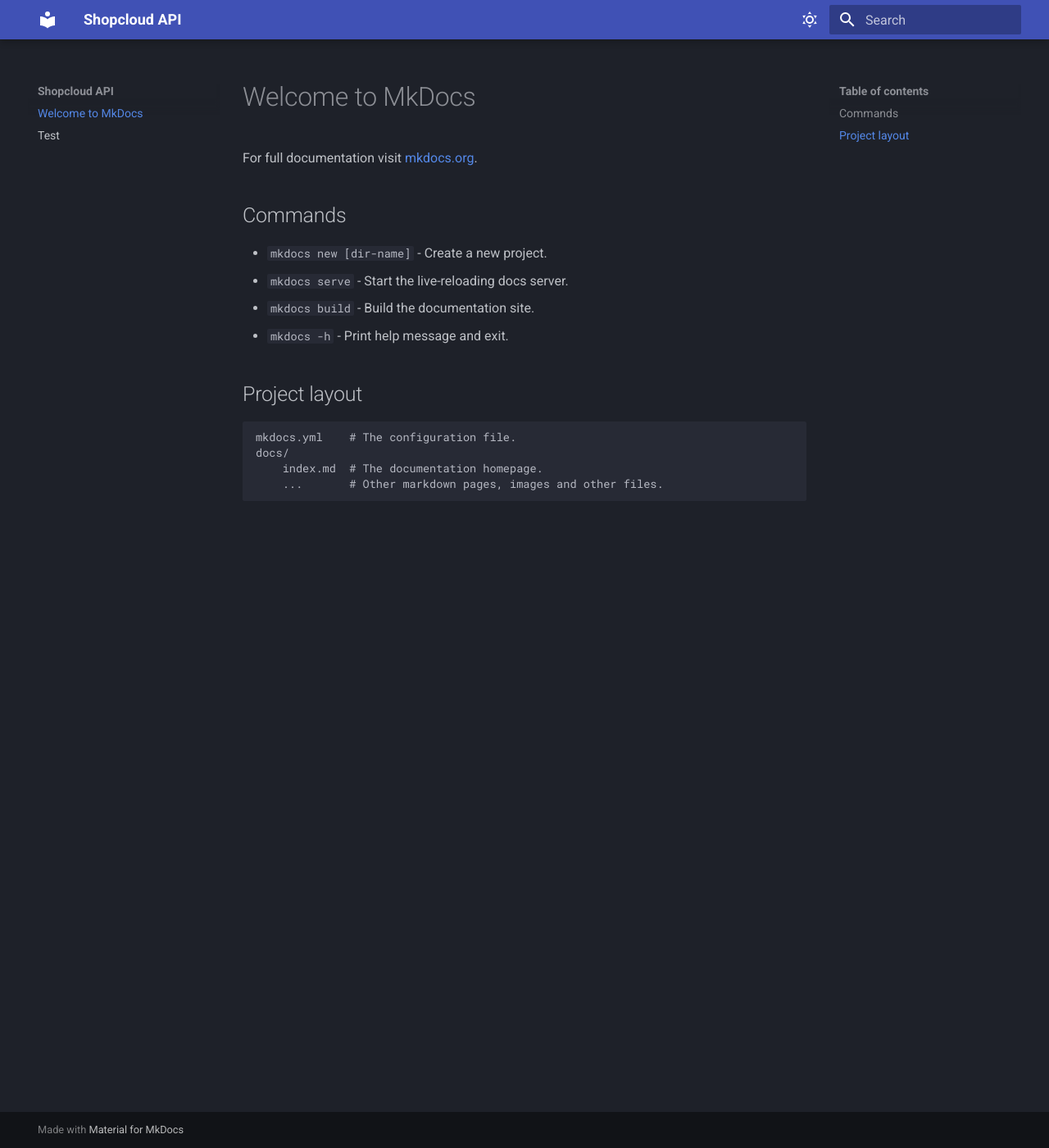
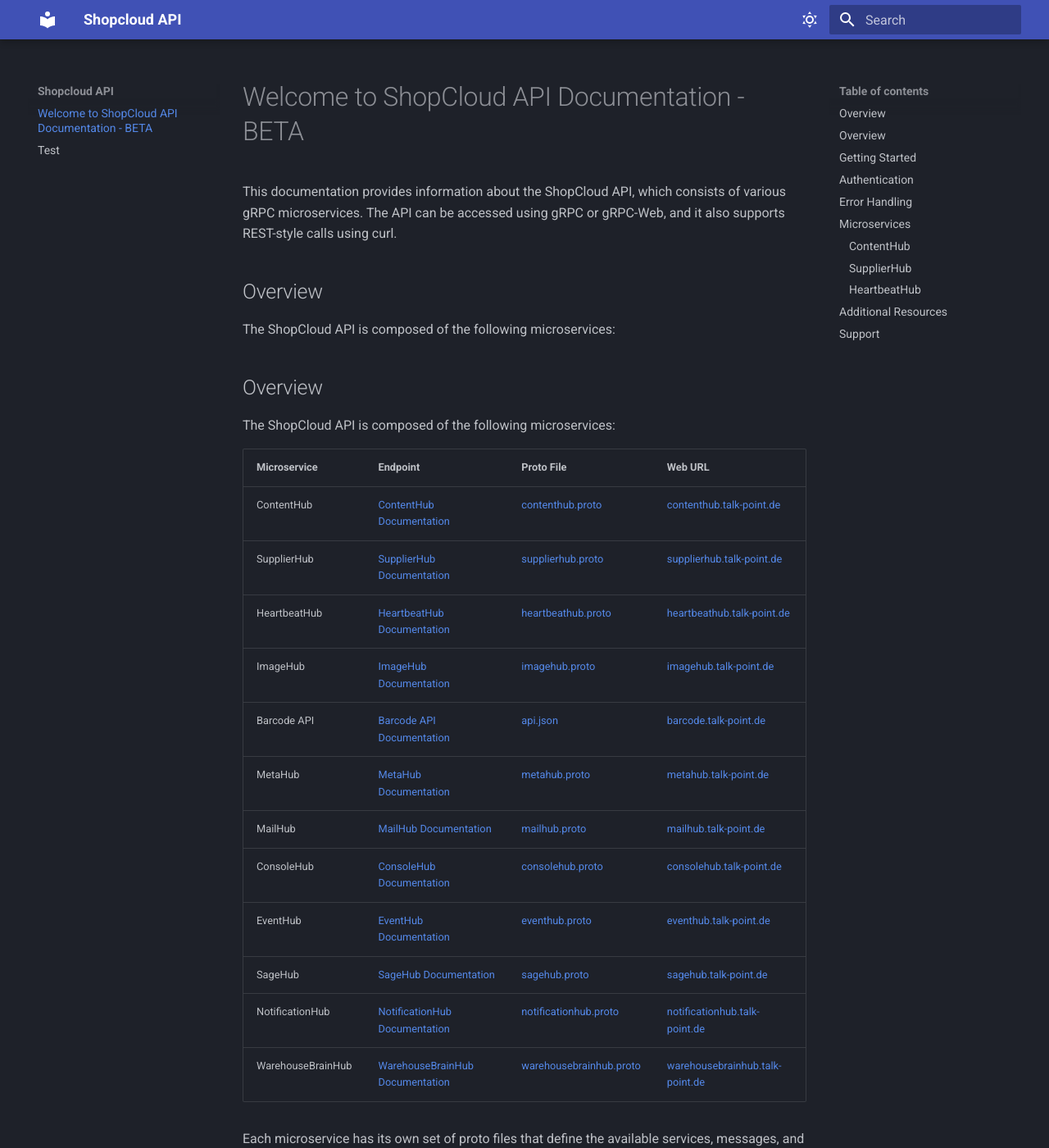
Before and after one commit to Talk-Point/shopcloud, an MkDocs documentation site: the page built from docs/index.md, in a window 1280 px wide and 1400 px high. Shown: the whole window at 82% size. Built offline with MkDocs 1.6.1 and Material for MkDocs 9.7.7, drawn with Linux system fonts in a browser that asks for light colours; some of the changed text lies outside the part shown.

Commit message:
doc: add

```diff
--- a/docs/index.md
+++ b/docs/index.md
@@ -1,17 +1,81 @@
-# Welcome to MkDocs
+# Welcome to ShopCloud API Documentation - BETA
 
-For full documentation visit [mkdocs.org](https://www.mkdocs.org).
+This documentation provides information about the ShopCloud API, which consists of various gRPC microservices. The API can be accessed using gRPC or gRPC-Web, and it also supports REST-style calls using curl.
 
-## Commands
+## Overview
 
-* `mkdocs new [dir-name]` - Create a new project.
-* `mkdocs serve` - Start the live-reloading docs server.
-* `mkdocs build` - Build the documentation site.
-* `mkdocs -h` - Print help message and exit.
+The ShopCloud API is composed of the following microservices:
 
-## Project layout
+## Overview
 
-    mkdocs.yml    # The configuration file.
-    docs/
-        index.md  # The documentation homepage.
-        ...       # Other markdown pages, images and other files.
+The ShopCloud API is composed of the following microservices:
+
+| Microservice | Endpoint | Proto File | Web URL |
+|--------------|----------|------------|---------|
+| ContentHub | [ContentHub Documentation](contenthub.md) | [contenthub.proto](contenthub.proto) | [contenthub.talk-point.de](https://contenthub.talk-point.de) |
+| SupplierHub | [SupplierHub Documentation](supplierhub.md) | [supplierhub.proto](supplierhub.proto) | [supplierhub.talk-point.de](https://supplierhub.talk-point.de) |
+| HeartbeatHub | [HeartbeatHub Documentation](heartbeathub.md) | [heartbeathub.proto](heartbeathub.proto) | [heartbeathub.talk-point.de](https://heartbeathub.talk-point.de) |
+| ImageHub | [ImageHub Documentation](imagehub.md) | [imagehub.proto](imagehub.proto) | [imagehub.talk-point.de](https://imagehub.talk-point.de) |
+| Barcode API | [Barcode API Documentation](barcode-api.md) | [api.json](api.json) | [barcode.talk-point.de](https://barcode.talk-point.de) |
+| MetaHub | [MetaHub Documentation](metahub.md) | [metahub.proto](metahub.proto) | [metahub.talk-point.de](https://metahub.talk-point.de) |
+| MailHub | [MailHub Documentation](mailhub.md) | [mailhub.proto](mailhub.proto) | [mailhub.talk-point.de](https://mailhub.talk-point.de) |
+| ConsoleHub | [ConsoleHub Documentation](consolehub.md) | [consolehub.proto](consolehub.proto) | [consolehub.talk-point.de](https://consolehub.talk-point.de) |
+| EventHub | [EventHub Documentation](eventhub.md) | [eventhub.proto](eventhub.proto) | [eventhub.talk-point.de](https://eventhub.talk-point.de) |
+| SageHub | [SageHub Documentation](sagehub.md) | [sagehub.proto](sagehub.proto) | [sagehub.talk-point.de](https://sagehub.talk-point.de) |
+| NotificationHub | [NotificationHub Documentation](notificationhub.md) | [notificationhub.proto](notificationhub.proto) | [notificationhub.talk-point.de](https://notificationhub.talk-point.de) |
+| WarehouseBrainHub | [WarehouseBrainHub Documentation](warehousebrainhub.md) | [warehousebrainhub.proto](warehousebrainhub.proto) | [warehousebrainhub.talk-point.de](https://warehousebrainhub.talk-point.de) |
+
+Each microservice has its own set of proto files that define the available services, messages, and enums.
+
+## Getting Started
+
+To get started with the ShopCloud API, follow these steps:
+
+1. Set up your development environment with the necessary tools and dependencies.
+2. Obtain the required authentication credentials (API keys, tokens, etc.).
+3. Choose your preferred method of interacting with the API (gRPC, gRPC-Web, or REST).
+4. Refer to the documentation for each microservice to understand the available endpoints, request/response formats, and usage examples.
+
+## Authentication
+
+Authentication is required to access the ShopCloud API. Depending on the microservice, you may need to include API keys, tokens, or other authentication mechanisms in your requests. Refer to the individual microservice documentation for specific authentication details.
+
+## Error Handling
+
+The ShopCloud API returns standard gRPC error codes and messages in case of failures or invalid requests. Make sure to handle errors appropriately in your client application.
+
+## Microservices
+
+### ContentHub
+
+The ContentHub microservice provides functionality related to managing content, attributes, tags, and more.
+
+- [ContentHub Documentation](contenthub.md)
+- [ContentHub Proto File](contenthub.proto)
+
+### SupplierHub
+
+The SupplierHub microservice allows interaction with supplier-related data and operations.
+
+- [SupplierHub Documentation](supplierhub.md)
+- [SupplierHub Proto File](supplierhub.proto)
+
+### HeartbeatHub
+
+The HeartbeatHub microservice enables monitoring and heartbeat functionality for cloud services.
+
+- [HeartbeatHub Documentation](heartebeathub.md)
+- [HeartbeatHub Proto File](heartebeathub.proto)
+
+... (continue with other microservices)
+
+## Additional Resources
+
+- [gRPC Documentation](https://grpc.io/docs/)
+- [gRPC-Web Documentation](https://github.com/grpc/grpc-web)
+- [Protocol Buffers Documentation](https://developers.google.com/protocol-buffers)
+- [MkDocs Documentation](https://www.mkdocs.org)
+
+## Support
+
+If you encounter any issues or have questions regarding the ShopCloud API, please contact our support team at support@talk-point.de.
```
